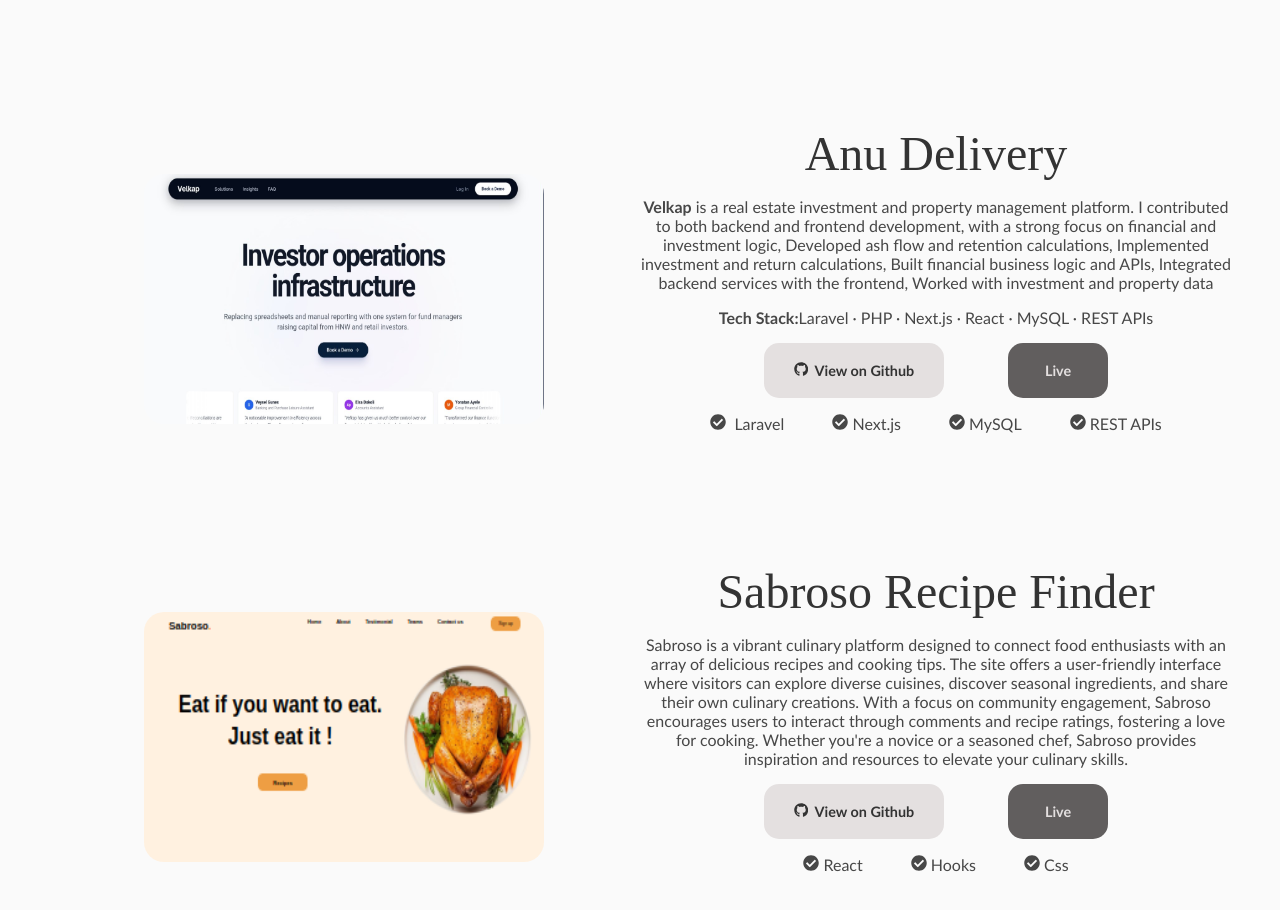
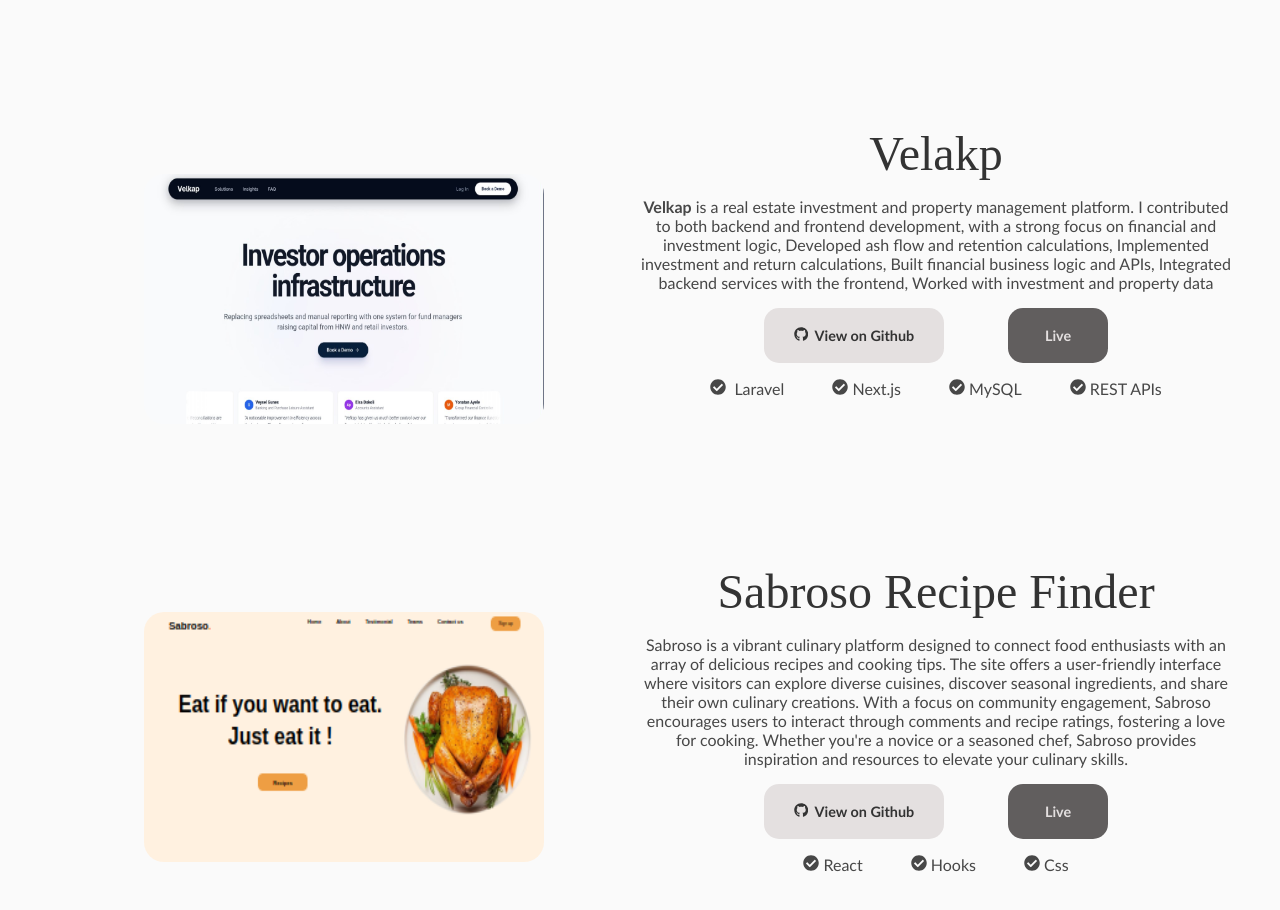
Before and after one commit to anuteshome/Portifolioo, a React (Vite) app: page / in a window 1280 px wide. Shown: the part 2140-3050 px from the top of the page. Built offline with nearby package versions, Linux system fonts and the light colour scheme.

Commit message:
fix: Adding velkap project

```diff
--- a/src/component/Projects/Project.jsx
+++ b/src/component/Projects/Project.jsx
@@ -58,7 +58,7 @@
     <img className='img1' src={Velkap} alt="" data-aos="zoom-in-up" />
             </div>
             <div className='disc' data-aos="zoom-in-up">
-            <h1 className='head'>Anu Delivery</h1>
+            <h1 className='head'>Velakp</h1>
 <div>
   <p>
     <strong>Velkap</strong> is a real estate investment and property management
@@ -69,20 +69,6 @@
     Built financial business logic and APIs,
     Integrated backend services with the frontend,
     Worked with investment and property data
-  </p>
-
-  {/* <p><strong>Key Contributions:</strong></p>
-  <ul>
-    <li>Developed ash flow and retention calculations</li>
-    <li>Implemented investment and return calculations</li>
-    <li>Built financial business logic and APIs</li>
-    <li>Integrated backend services with the frontend</li>
-    <li>Worked with investment and property data</li>
-  </ul> */}
-
-  <p>
-    <strong>Tech Stack:</strong>
-    Laravel · PHP · Next.js · React · MySQL · REST APIs
   </p>
 </div>
             <div className='buttons'> <a href="https://dev-anudelivery.pantheonsite.io/" target='blank'><button className='btn3'><FaGithub /> &nbsp;View on Github</button> </a>
```
